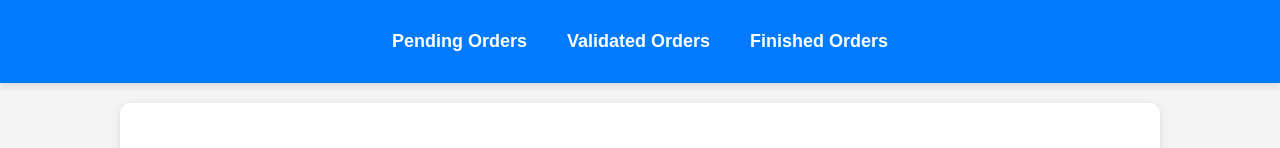
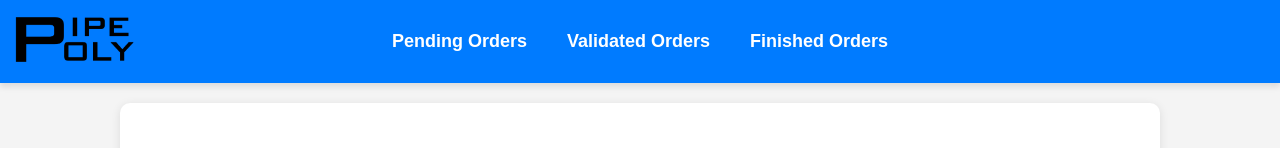
Before and after one commit to Riadko/PipePoly-orderManager-front, a React (Create React App) app: page / in a window 1280 px wide. Shown: the top 148 px of the page. Built offline with nearby package versions, Linux system fonts and the light colour scheme; no server answers.

Commit message:
adding the logo

```diff
--- a/public/index.html
+++ b/public/index.html
@@ -2,7 +2,7 @@
 <html lang="en">
   <head>
     <meta charset="utf-8" />
-    <link rel="icon" href="%PUBLIC_URL%/favicon.ico" />
+    <link rel="icon" href="%PUBLIC_URL%/logoP.png" />
     <meta name="viewport" content="width=device-width, initial-scale=1" />
     <meta name="theme-color" content="#000000" />
     <meta
--- a/src/App.css
+++ b/src/App.css
@@ -1,38 +1,11 @@
-.App {
-  text-align: center;
+.logo {
+  width: 120px; /* Ajustez la taille selon vos besoins */
+  height: auto;
+  position: absolute;
+  left: 15px; /* Ajustez la valeur selon vos besoins */
+  top: 15px; /* Ajustez la valeur selon vos besoins */
 }
 
-.App-logo {
-  height: 40vmin;
-  pointer-events: none;
+nav ul {
+  padding-left: 70px; /* Ajustez la valeur pour laisser de l'espace pour le logo */
 }
-
-@media (prefers-reduced-motion: no-preference) {
-  .App-logo {
-    animation: App-logo-spin infinite 20s linear;
-  }
-}
-
-.App-header {
-  background-color: #282c34;
-  min-height: 100vh;
-  display: flex;
-  flex-direction: column;
-  align-items: center;
-  justify-content: center;
-  font-size: calc(10px + 2vmin);
-  color: white;
-}
-
-.App-link {
-  color: #61dafb;
-}
-
-@keyframes App-logo-spin {
-  from {
-    transform: rotate(0deg);
-  }
-  to {
-    transform: rotate(360deg);
-  }
-}
--- a/src/App.js
+++ b/src/App.js
@@ -3,6 +3,7 @@ import { BrowserRouter as Router, Route, Routes, Link } from "react-router-dom";
 import PendingOrders from "./pages/Home";
 import Validated from "./pages/Validated";
 import Finished from "./pages/Finished";
+import "./App.css";
 import "@fortawesome/fontawesome-free/css/all.min.css";
 
 const App = () => {
@@ -11,6 +12,7 @@ const App = () => {
       <div>
         <nav>
           <ul>
+            <img src={`${process.env.PUBLIC_URL}/logoBlack.png`} alt="Logo" className="logo" />
             <li><Link to="/">Pending Orders</Link></li>
             <li><Link to="/validated">Validated Orders</Link></li>
             <li><Link to="/finished">Finished Orders</Link></li>
```
Also changed, not shown: public/logoBlack.png (added), public/logoP.png (added).
